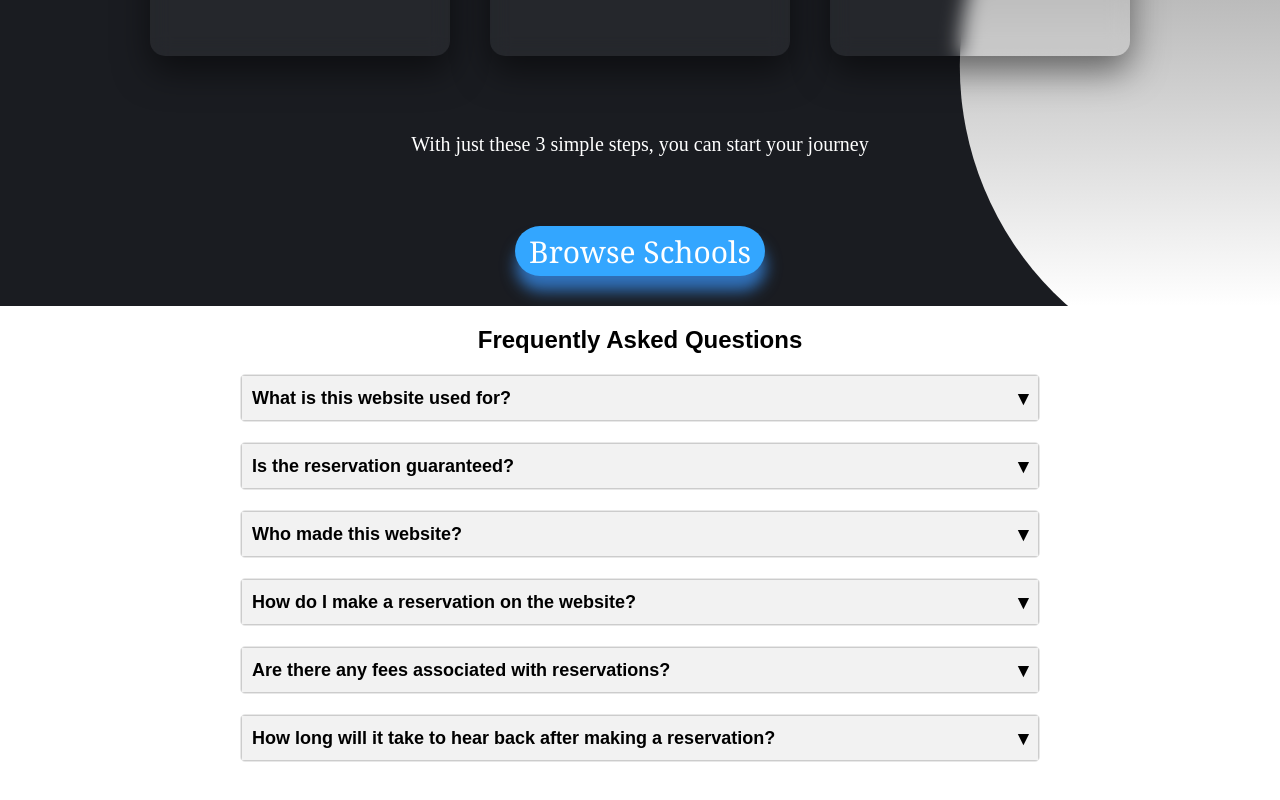
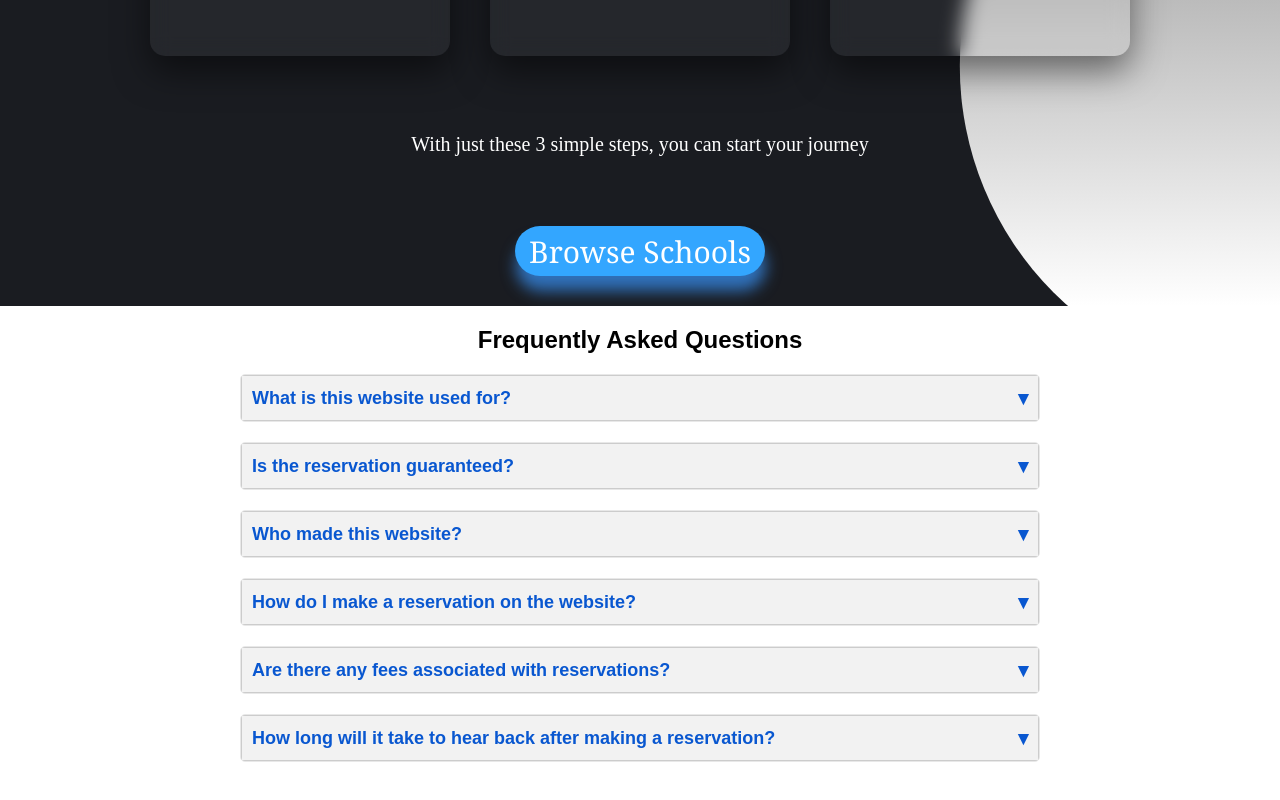
Before and after one commit to jonnynotbravo/Ha-Ge-iz, a React (Create React App) app: page / in a window 1280 px wide. Shown: the part 1164-1964 px from the top of the page. Built offline with nearby package versions, Linux system fonts and the light colour scheme; no server answers.

Commit message:
FQA Css updated

```diff
--- a/src/index.css
+++ b/src/index.css
@@ -663,10 +663,6 @@ main {
 
 /* FQA */
 
-/* .fqa {
-	margin-bottom: 500px;
-} */
-
 
 .faq {
 	max-width: 800px;
@@ -683,6 +679,7 @@ main {
 
   .faq .accordion-item {
 	margin-bottom: 20px;
+
   }
 
   .faq .accordion-header {
@@ -690,6 +687,7 @@ main {
 	background-color: #f2f2f2;
 	border: 1px solid #ccc;
 	cursor: pointer;
+	color: #0957D0
   }
 
   .faq .accordion-header:hover {
```
